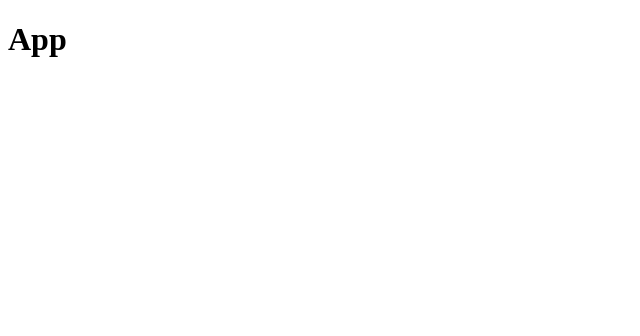
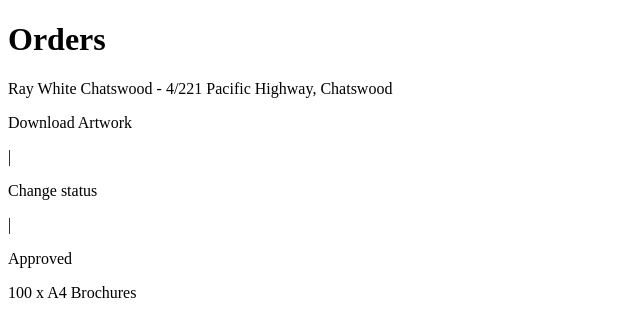
Before and after one commit to Mark-Ball/realhub-assignment2-react, a React (Create React App) app: page / in a window 1280 px wide. Shown: the top 336 px of the page, without its empty margins (0-640 px from the left). Built offline with nearby package versions, Linux system fonts and the light colour scheme.

Commit message:
created order component

```diff
--- a/package.json
+++ b/package.json
@@ -6,9 +6,11 @@
     "@testing-library/jest-dom": "^4.2.4",
     "@testing-library/react": "^9.5.0",
     "@testing-library/user-event": "^7.2.1",
+    "axios": "^0.19.2",
     "react": "^16.13.1",
     "react-dom": "^16.13.1",
-    "react-scripts": "3.4.1"
+    "react-scripts": "3.4.1",
+    "styled-components": "^5.1.1"
   },
   "scripts": {
     "start": "PORT=3001 react-scripts start",
--- a/src/components/App/App.js
+++ b/src/components/App/App.js
@@ -1,10 +1,9 @@
 import React from 'react';
+import Orders from '../Orders/Orders';
 // import './App.css';
 
-const App = () => {
-  return (
-    <h1>App</h1>
-  );
-}
+const App = () => (
+  <Orders />
+)
 
 export default App;
--- /dev/null
+++ b/src/components/Order/Order.js
@@ -0,0 +1,24 @@
+import React from 'react';
+
+const Order = props => {
+    const { id, agency, status, campaign, product, quantity } = props;
+    const { unit_number, street_number, street_name, suburb_name } = campaign;
+
+    const handleDownload = () => {
+        console.log(`download artwork for ${id}`)
+    }
+
+    const changeStatus = () => {
+        console.log(`change status for ${id}`)
+    }
+
+    return (
+        <>
+            <p>{agency} - {unit_number}/{street_number} {street_name}, {suburb_name}</p>
+            <p onClick={handleDownload}>Download Artwork</p> | <p onClick={changeStatus}>Change status</p> | <p>{status}</p>
+            <p>{quantity} x {product}</p>
+        </>
+    )
+}
+
+export default Order;
--- /dev/null
+++ b/src/components/Orders/Orders.js
@@ -0,0 +1,46 @@
+import React from 'react';
+import Order from '../Order/Order';
+
+// mocked object from rails app
+const response = [
+    {
+    "id": 1,
+    "agency": {
+        "id": 1,
+        "title": "Ray White Chatswood"
+    },
+    "status": {
+        "id": 2,
+        "title": "Approved"
+    },
+    "campaign": {
+        "id": 1,
+        "unit_number": 4,
+        "street_number": 221,
+        "street_name": "Pacific Highway",
+        "suburb_name": "Chatswood"
+    },
+    "title": "A4 Brochures",
+    "quantity": 100
+    }
+]
+const Orders = () => {
+    return (
+        <>
+            <h1>Orders</h1>
+            {response.map(order => (
+                <Order
+                    key={order.id}
+                    id={order.id}
+                    agency={order.agency.title}
+                    status={order.status.title}
+                    campaign={order.campaign}
+                    product={order.title}
+                    quantity={order.quantity}
+                />
+            ))}
+        </>
+    )
+}
+
+export default Orders;
```
Also changed, not shown: 1 other file (tests, documents, lock files or other folders).
